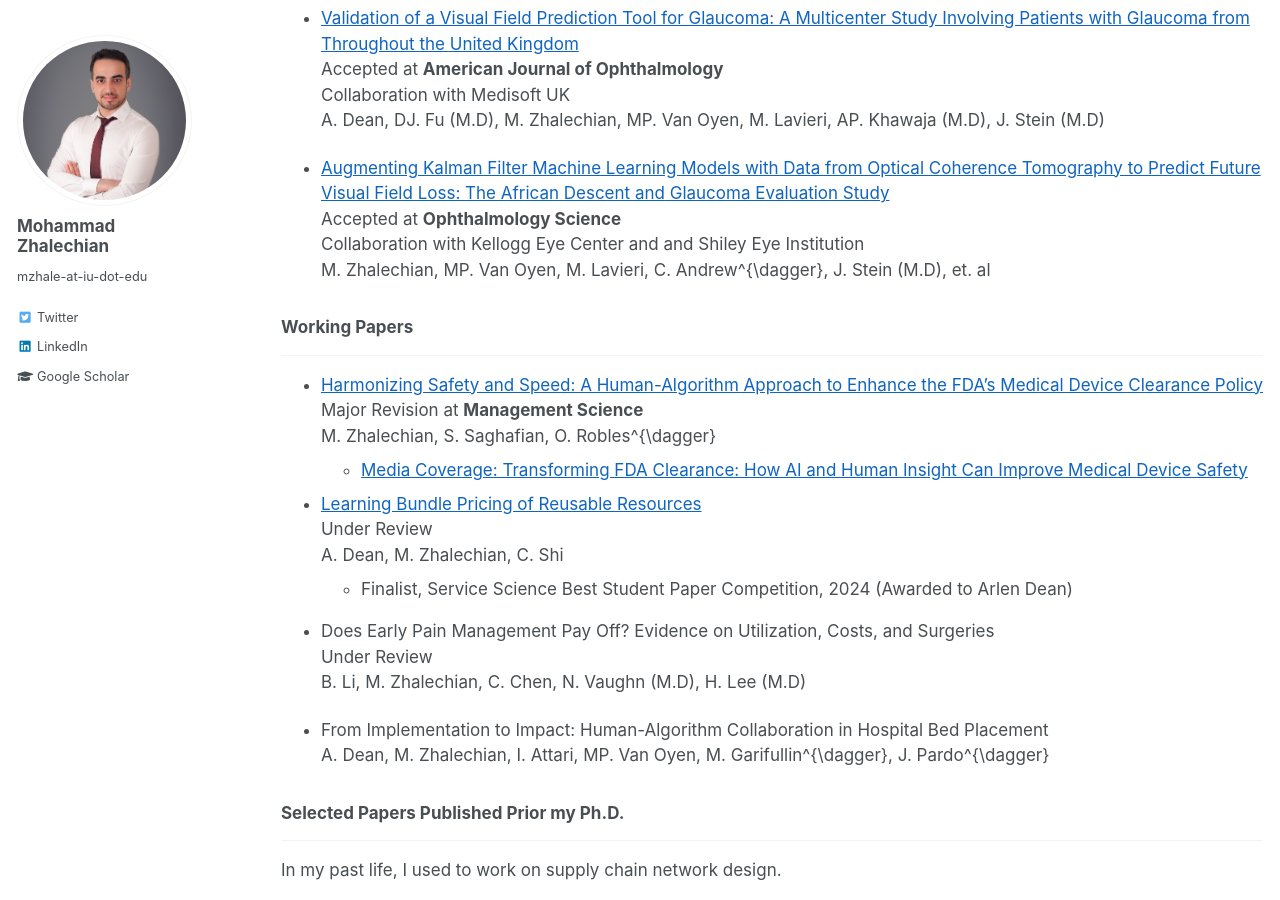
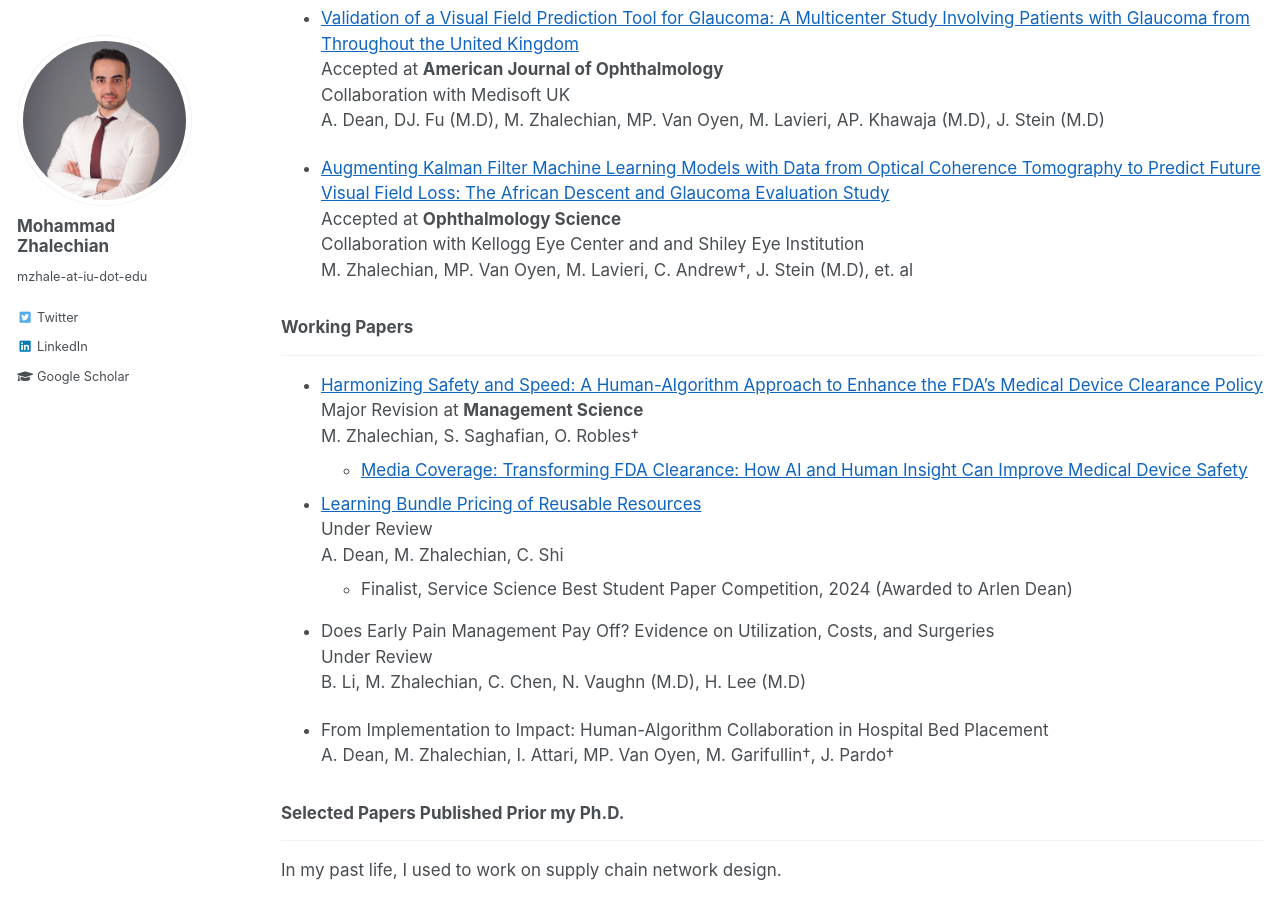
Before and after one commit to mzhalechian/mzhalechian.github.io, a Jekyll site: the page built from _pages/research.md, in a window 1280 px wide and 900 px high, scrolled down 924 px. Built offline with Jekyll 4.4.1, drawn with Linux system fonts in a browser that asks for light colours; some of the changed text lies outside the part shown.

Commit message:
research

```diff
--- a/_pages/research.md
+++ b/_pages/research.md
@@ -6,7 +6,7 @@ author_profile: true
 ---
 
 ### Published & Accepted Papers
-[“{\dagger}” denotes industry collaborators] [“(M.D)” denotes M.D. collaborators]
+[“&dagger” denotes industry collaborators] [“(M.D)” denotes M.D. collaborators]
 
 ___
 * [Dynamic Care Unit Placements under Unknown Demand with Learning](https://papers.ssrn.com/sol3/papers.cfm?abstract_id=4120841)
@@ -43,14 +43,14 @@ A. Dean, DJ. Fu (M.D), M. Zhalechian, MP. Van Oyen, M. Lavieri, AP. Khawaja (M.D
 * [Augmenting Kalman Filter Machine Learning Models with Data from Optical Coherence Tomography to Predict Future Visual Field Loss: The African Descent and Glaucoma Evaluation Study](https://www.sciencedirect.com/science/article/pii/S2666914521000890)
 Accepted at **Ophthalmology Science**
 Collaboration with Kellogg Eye Center and and Shiley Eye Institution
-M. Zhalechian, MP. Van Oyen, M. Lavieri, C. Andrew^{\dagger}, J. Stein (M.D), et. al
+M. Zhalechian, MP. Van Oyen, M. Lavieri, C. Andrew&dagger;, J. Stein (M.D), et. al
 
 
 ### Working Papers
 ___
 * [Harmonizing Safety and Speed: A Human-Algorithm Approach to Enhance the FDA's Medical Device Clearance Policy](https://papers.ssrn.com/sol3/papers.cfm?abstract_id=4863134)
 Major Revision at **Management Science**
-M. Zhalechian, S. Saghafian, O. Robles^{\dagger}
+M. Zhalechian, S. Saghafian, O. Robles&dagger;
   * <span style="color:#black">[Media Coverage: Transforming FDA Clearance: How AI and Human Insight Can Improve Medical Device Safety](https://www.devdiscourse.com/article/health/3021077-transforming-fda-clearance-how-ai-and-human-insight-can-improve-medical-device-safety) </span>
 
 * [Learning Bundle Pricing of Reusable Resources](https://papers.ssrn.com/sol3/papers.cfm?abstract_id=4952453)
@@ -63,7 +63,7 @@ Under Review
 B. Li, M. Zhalechian, C. Chen, N. Vaughn (M.D), H. Lee (M.D)
 
 * From Implementation to Impact: Human-Algorithm Collaboration in Hospital Bed Placement
-A. Dean, M. Zhalechian, I. Attari, MP. Van Oyen, M. Garifullin^{\dagger}, J. Pardo^{\dagger}
+A. Dean, M. Zhalechian, I. Attari, MP. Van Oyen, M. Garifullin&dagger;, J. Pardo&dagger;
 
 
 <!--
```
